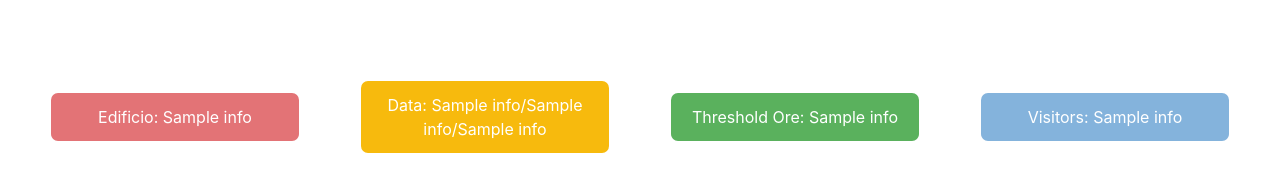
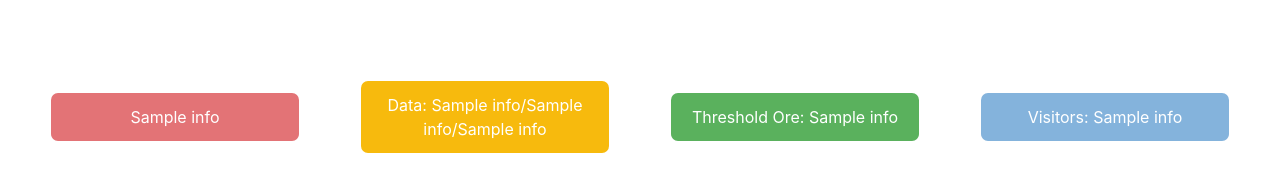
Before and after one commit to frephs/get-aule-polimi, a Flask app: template templates/results.html in a window 1280 px wide. Shown: the part 627-800 px from the top of the page. Run offline with Flask 2, Linux system fonts and the light colour scheme; the template is opened without the code that fills it: most values are stand-ins (such as "Sample title", 1, 10 or a date in 2020); some libraries are stand-ins or nearby versions.

Commit message:
Minor changes

```diff
--- a/templates/results.html
+++ b/templates/results.html
@@ -88,7 +88,7 @@
     </div>
     <a href="/aule" id="linkback">
     <div id="info">
-         <div class="box" style="background-color:#e37376">Edificio: {{info[0]}}</div>
+         <div class="box" style="background-color:#e37376">{{info[0]}}</div>
          <div class="box" style="background-color:#f7ba0d">Data: {{info[1]}}/{{info[2]}}/{{info[3]}}</div>
          <div class="box" style="background-color:#5ab15d">Threshold Ore: {{info[4]}}</div>
          <div class="box" style="background-color:#84b3dc">Visitors: {{info[6]}}</div>
```
